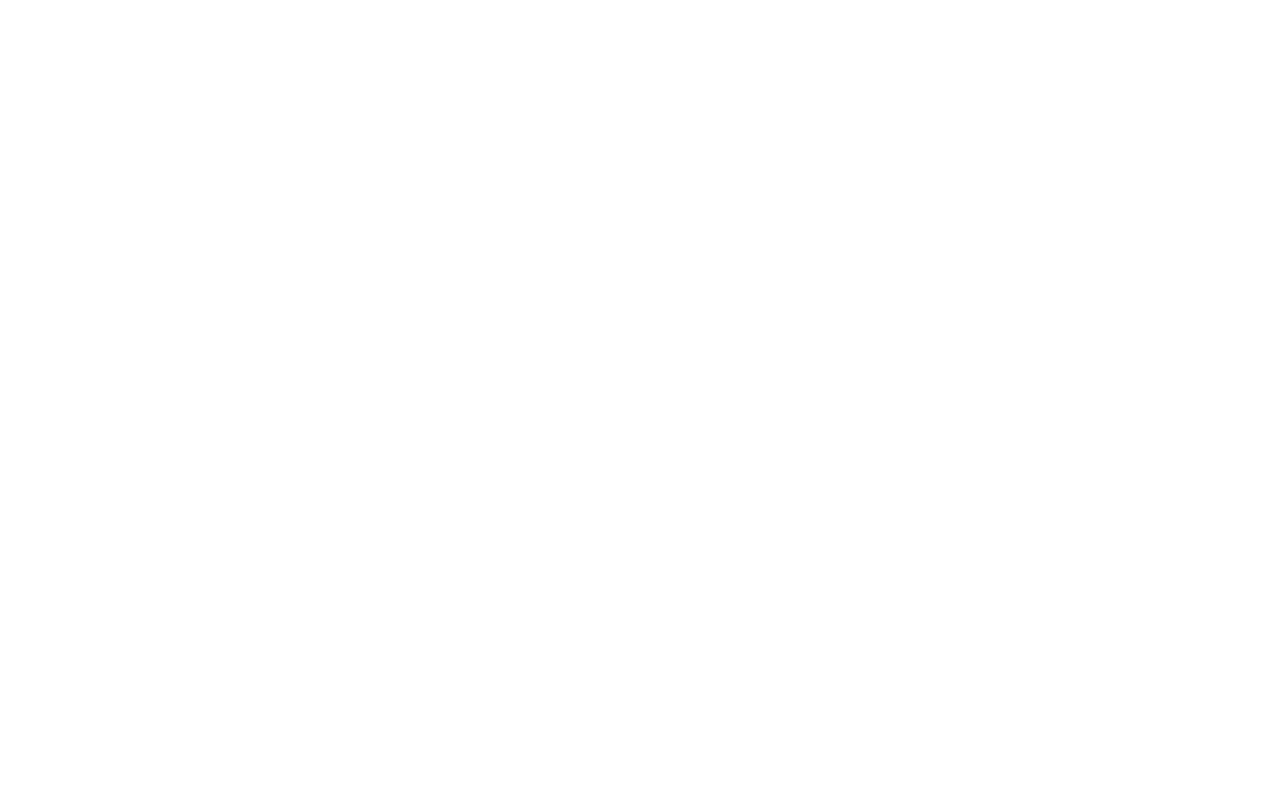
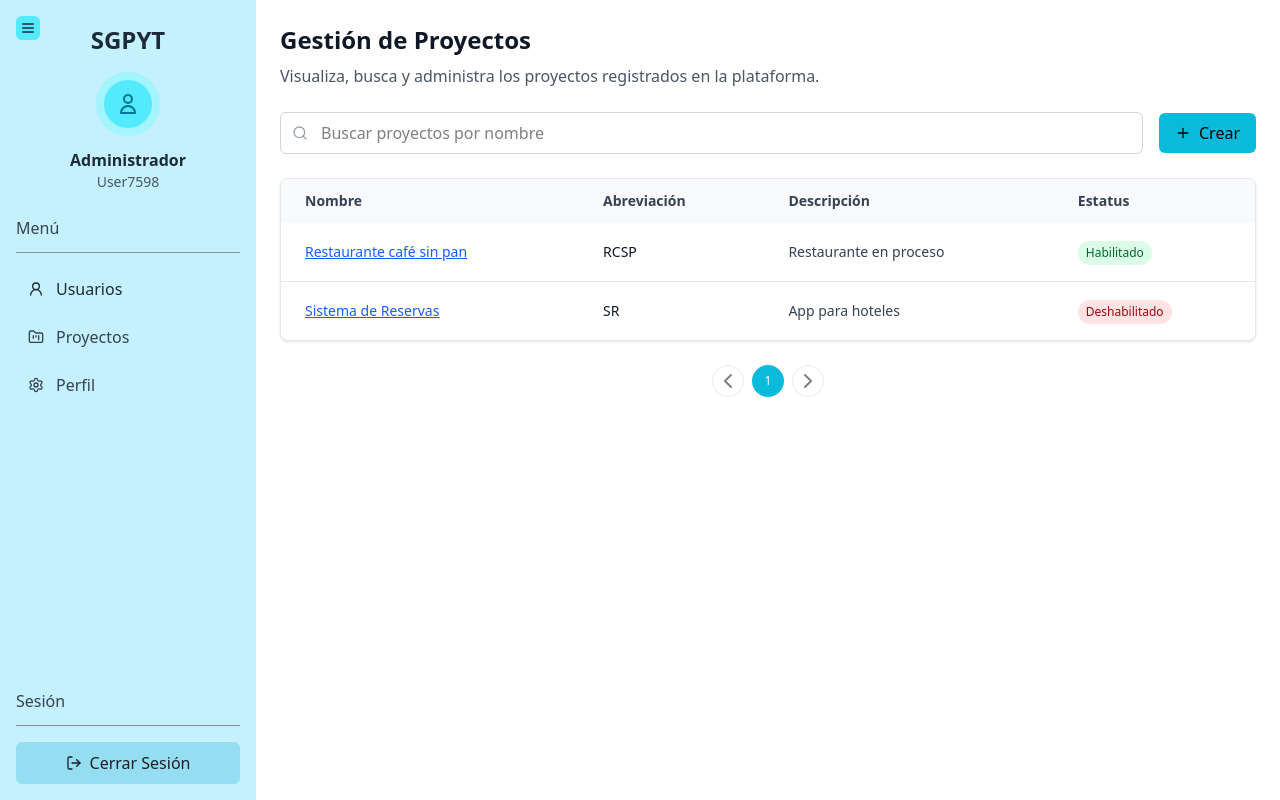
Before and after one commit to JulioCesarGutierrezRojas/SDGPYT, a React (Vite) app in the folder frontend/: page /admin/proyectos in a window 1280 px wide. Before the commit this address had no page. Built offline with nearby package versions, Linux system fonts and the light colour scheme.

Commit message:
Pantalla para ver el total de proyectos

```diff
--- /dev/null
+++ b/frontend/src/modules/auth/views/profile/EstatusBadge.jsx
@@ -0,0 +1,18 @@
+const EstatusBadge = ({ estatus, onClick }) => {
+    const esActivo = estatus === "Habilitado";
+
+    return (
+        <span
+            onClick={onClick}
+            className={`inline-flex px-2 py-1 text-xs font-medium rounded-full cursor-pointer select-none transition-colors
+                ${esActivo
+                    ? "bg-green-100 text-green-800 hover:bg-green-200"
+                    : "bg-red-100 text-red-800 hover:bg-red-200"
+                }`}
+        >
+            {estatus}
+        </span>
+    );
+};
+
+export default EstatusBadge;
--- a/frontend/src/modules/auth/views/profile/UserProfile.jsx
+++ b/frontend/src/modules/auth/views/profile/UserProfile.jsx
@@ -1,7 +1,7 @@
 import { useState } from "react";
 import { Pencil } from "lucide-react";
-import EditFieldModal from "./EditFieldModal"; // Modal para editar campos
-import Toggle from "./ToggleSwitch"; // Componente personalizado para el switch
+import EditFieldModal from "./EditFieldModal";
+import EstatusBadge from "./EstatusBadge";
 
 const UserProfile = () => {
     const [user, setUser] = useState({
@@ -11,7 +11,7 @@
         telefono: "123-456-7890",
         contraseña: "••••••••",
         rol: "Administrador",
-        status: true,
+        estatus: "Habilitado",
     });
 
     const [selectedField, setSelectedField] = useState(null);
@@ -27,6 +27,11 @@
         setShowModal(false);
     };
 
+    const toggleStatus = () => {
+        const nuevo = user.estatus === "Habilitado" ? "Deshabilitado" : "Habilitado";
+        setUser({ ...user, estatus: nuevo });
+    };
+
     const fieldLabels = {
         nombre: "Nombre",
         apellido: "Apellido",
@@ -38,31 +43,24 @@
 
     return (
         <>
-            {/* Aquí aplicamos el blur y opacidad SOLO al fondo */}
-            <div className={`max-w-3xl mx-auto mt-10 transition-all duration-300 ${showModal ? 'blur-sm opacity-60 pointer-events-none' : ''}`}>
-                {/* Título */}
-                <h1 className="text-2xl font-bold text-gray-800 mb-6">Perfil</h1>
+            <div className={`max-w-4xl mx-auto px-4 py-4 transition-all duration-300 ${showModal ? 'blur-sm opacity-60 pointer-events-none' : ''}`}>
+                <h1 className="text-2xl font-bold text-gray-800 mb-4">Perfil</h1>
 
-                {/* Foto de perfil y nombre */}
-                <div className="flex flex-col items-center mb-8">
+                <div className="flex flex-col items-center mb-6">
                     <div className="w-28 h-28 rounded-full bg-gray-200 flex items-center justify-center text-4xl text-gray-500">
-                        {/* Podrías poner una imagen aquí */}
                         📷
                     </div>
-                    <h2 className="mt-4 text-xl font-semibold">{`${user.nombre} ${user.apellido}`}</h2>
+                    <h2 className="mt-3 text-xl font-semibold text-center">{`${user.nombre} ${user.apellido}`}</h2>
                 </div>
 
-                {/* Tabla de datos */}
-                <div className="bg-white rounded-lg shadow-sm border border-gray-200 overflow-hidden">
-                    <table className="w-full">
+                <div className="bg-white rounded-lg shadow-sm border border-gray-200 overflow-x-auto">
+                    <table className="w-full text-sm">
                         <tbody className="divide-y divide-gray-200">
                             {Object.entries(fieldLabels).map(([key, label]) => (
                                 <tr key={key} className="hover:bg-gray-50">
-                                    <td className="px-6 py-4 text-sm font-medium text-gray-900">{label}</td>
-                                    <td className="px-6 py-4 text-sm text-gray-700">
-                                        {key === "contraseña" ? "••••••••" : user[key]}
-                                    </td>
-                                    <td className="px-6 py-4 text-right">
+                                    <td className="px-4 py-3 font-medium text-gray-900 whitespace-nowrap">{label}</td>
+                                    <td className="px-4 py-3 text-gray-700">{key === "contraseña" ? "••••••••" : user[key]}</td>
+                                    <td className="px-4 py-3 text-right">
                                         <button
                                             onClick={() => handleEditClick(key)}
                                             className="bg-[var(--color-azul-600)] hover:bg-cyan-300 text-black w-8 h-8 flex items-center justify-center rounded transition-colors"
@@ -73,16 +71,11 @@
                                 </tr>
                             ))}
 
-                            {/* Status con switch */}
+                            {/* Estatus con badge */}
                             <tr className="hover:bg-gray-50">
-                                <td className="px-6 py-4 text-sm font-medium text-gray-900">Status</td>
-                                <td className="px-6 py-4">
-                                    <Toggle
-                                        isOn={user.status}
-                                        handleToggle={() =>
-                                            setUser({ ...user, status: !user.status })
-                                        }
-                                    />
+                                <td className="px-4 py-3 font-medium text-gray-900">Estatus</td>
+                                <td className="px-4 py-3">
+                                    <EstatusBadge estatus={user.estatus} onClick={toggleStatus} />
                                 </td>
                                 <td></td>
                             </tr>
@@ -91,7 +84,6 @@
                 </div>
             </div>
 
-            {/* Modal DEBE estar fuera del div anterior para no tomar el blur/opacidad */}
             {showModal && selectedField && (
                 <EditFieldModal
                     fieldKey={selectedField}
--- /dev/null
+++ b/frontend/src/modules/users/projectsAdmin.jsx
@@ -0,0 +1,142 @@
+import { useState } from "react";
+import { Link } from "react-router-dom";
+import { Search, Plus, ChevronLeft, ChevronRight } from "lucide-react";
+
+const proyectosDummy = [
+  {
+    id: 1,
+    nombre: "Restaurante café sin pan",
+    abreviacion: "RCSP",
+    descripcion: "Restaurante en proceso",
+    estatus: "Habilitado",
+  },
+  {
+    id: 2,
+    nombre: "Sistema de Reservas",
+    abreviacion: "SR",
+    descripcion: "App para hoteles",
+    estatus: "Deshabilitado",
+  },
+];
+
+export default function ProjectsAdmin() {
+  const [proyectos, setProyectos] = useState(proyectosDummy);
+  const [busqueda, setBusqueda] = useState("");
+  const [paginaActual, setPaginaActual] = useState(1);
+  const proyectosPorPagina = 5;
+
+  const proyectosFiltrados = proyectos.filter((proyecto) =>
+    proyecto.nombre.toLowerCase().includes(busqueda.toLowerCase())
+  );
+
+  const totalPaginas = Math.ceil(proyectosFiltrados.length / proyectosPorPagina);
+  const proyectosPaginados = proyectosFiltrados.slice(
+    (paginaActual - 1) * proyectosPorPagina,
+    paginaActual * proyectosPorPagina
+  );
+
+  const cambiarPagina = (nuevaPagina) => {
+    if (nuevaPagina >= 1 && nuevaPagina <= totalPaginas) {
+      setPaginaActual(nuevaPagina);
+    }
+  };
+
+  return (
+    <div className="max-w-7xl mx-auto">
+      <div className="mb-6">
+        <h1 className="text-2xl font-bold text-gray-900 mb-2">Gestión de Proyectos</h1>
+        <p className="text-gray-600">
+          Visualiza, busca y administra los proyectos registrados en la plataforma.
+        </p>
+      </div>
+
+      <div className="flex items-center gap-4 mb-6">
+        <div className="relative flex-1">
+          <Search className="absolute left-3 top-1/2 transform -translate-y-1/2 text-gray-400 w-4 h-4" />
+          <input
+            type="text"
+            placeholder="Buscar proyectos por nombre"
+            value={busqueda}
+            onChange={(e) => {
+              setBusqueda(e.target.value);
+              setPaginaActual(1);
+            }}
+            className="w-full pl-10 pr-4 py-2 border border-gray-300 rounded-md bg-white focus:outline-none focus:ring-2 focus:ring-cyan-500 focus:border-transparent"
+          />
+        </div>
+
+        <button className="flex items-center gap-2 px-4 py-2 bg-[var(--color-azul-600)] hover:bg-cyan-300 text-black rounded-md transition-colors">
+          <Plus className="w-4 h-4" />
+          Crear
+        </button>
+      </div>
+
+      <div className="bg-white rounded-lg shadow-sm border border-gray-200 overflow-hidden">
+        <table className="w-full">
+          <thead className="bg-gray-50">
+            <tr>
+              <th className="px-6 py-3 text-left text-sm font-semibold text-gray-700">Nombre</th>
+              <th className="px-6 py-3 text-left text-sm font-semibold text-gray-700">Abreviación</th>
+              <th className="px-6 py-3 text-left text-sm font-semibold text-gray-700">Descripción</th>
+              <th className="px-6 py-3 text-left text-sm font-semibold text-gray-700">Estatus</th>
+            </tr>
+          </thead>
+          <tbody className="bg-white divide-y divide-gray-200">
+            {proyectosPaginados.map((proyecto) => (
+              <tr key={proyecto.id} className="hover:bg-gray-50">
+                <td className="px-6 py-4 text-sm font-medium text-blue-600 hover:text-blue-800 underline">
+                  <Link to={`/admin/proyectos/${proyecto.id}`}>
+                    {proyecto.nombre}
+                  </Link>
+                </td>
+                <td className="px-6 py-4 text-sm text-gray-900">{proyecto.abreviacion}</td>
+                <td className="px-6 py-4 text-sm text-gray-700">{proyecto.descripcion}</td>
+                <td className="px-6 py-4">
+                  <span className={`inline-flex px-2 py-1 text-xs font-medium rounded-full
+                    ${proyecto.estatus === "Habilitado"
+                      ? "bg-green-100 text-green-800"
+                      : "bg-red-100 text-red-800"}`}>
+                    {proyecto.estatus}
+                  </span>
+                </td>
+              </tr>
+            ))}
+          </tbody>
+        </table>
+      </div>
+
+      {/* Paginación */}
+      <div className="flex items-center justify-center gap-2 mt-6">
+        <button
+          onClick={() => cambiarPagina(paginaActual - 1)}
+          disabled={paginaActual === 1}
+          className="w-8 h-8 flex items-center justify-center rounded-full border border-gray-300 text-xs hover:bg-gray-100 disabled:opacity-50"
+        >
+          <ChevronLeft />
+        </button>
+
+        {Array.from({ length: totalPaginas }, (_, i) => (
+          <button
+            key={i}
+            onClick={() => cambiarPagina(i + 1)}
+            className={`w-8 h-8 flex items-center justify-center rounded-full text-xs
+              ${paginaActual === i + 1
+                ? "bg-[var(--color-azul-600)] text-white"
+                : "border border-gray-300 hover:bg-gray-100"
+              }`}
+          >
+            {i + 1}
+          </button>
+        ))}
+
+        <button
+          onClick={() => cambiarPagina(paginaActual + 1)}
+          disabled={paginaActual === totalPaginas}
+          className="w-8 h-8 flex items-center justify-center rounded-full border border-gray-300 text-xs hover:bg-gray-100 disabled:opacity-50"
+        >
+          <ChevronRight />
+        </button>
+      </div>
+    </div>
+  );
+}
--- a/frontend/src/router/router.jsx
+++ b/frontend/src/router/router.jsx
@@ -6,6 +6,7 @@
 import ForgotPassword from "../modules/auth/views/ForgotPassword";
 import Register from "../modules/auth/views/Register";
 import UserProfile from "../modules/auth/views/profile/UserProfile";
+import ProjectsAdmin from "../modules/users/projectsAdmin";
 
 const AppRouter = () => {
   return (
@@ -19,6 +20,7 @@
           <Route path="usuarios" element={<UserList />} />
           <Route path="registroUsuario" element={<UserRegister />} />
           <Route path="perfil" element={<UserProfile />} />
+          <Route path="proyectos" element={<ProjectsAdmin />} />
         </Route>
 
         {/*<Route path="*" element={<NotFound />} />*/}
```
Also changed, not shown: frontend/src/modules/auth/views/profile/ToggleSwitch.jsx (deleted, +0 -15 lines).
